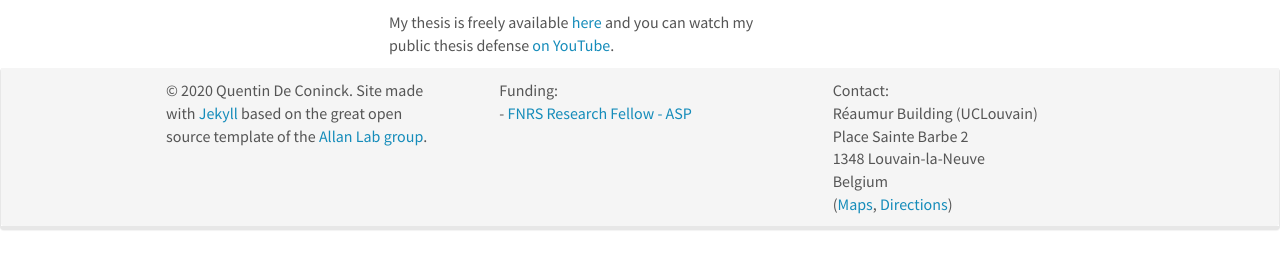
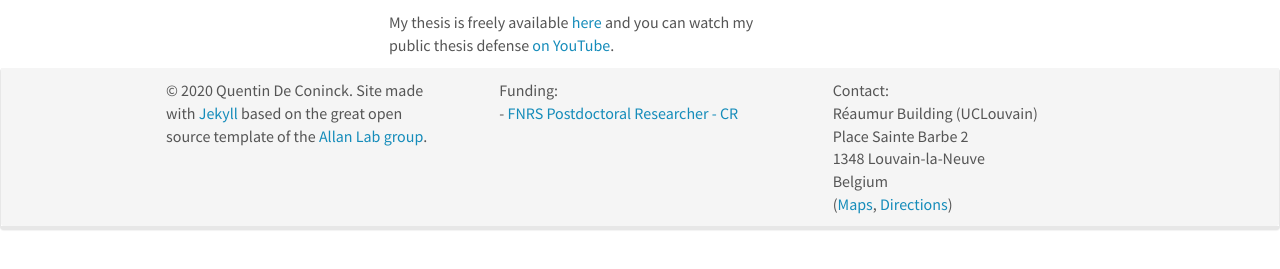
Before and after one commit to qdeconinck/qdeconinck.github.io, a Jekyll site: the page built from _pages/home.md, in a window 1280 px wide. Shown: the part 455-724 px from the top of the page. Built offline with Jekyll 4.4.1, drawn with Linux system fonts in a browser that asks for light colours; nearby versions of some CDN libraries.

Commit message:
update funding

```diff
--- a/_includes/footer.html
+++ b/_includes/footer.html
@@ -13,7 +13,7 @@
 		</div>
 		<div class="col-sm-4">
 		  Funding:<br />
-		  - <a href="https://www.frs-fnrs.be/en/financements/chercheur-doctorant#asp">FNRS Research Fellow - ASP</a> <br />
+		  - <a href="https://www.frs-fnrs.be/en/financements/chercheur-postdoc#cr">FNRS Postdoctoral Researcher - CR</a> <br />
 		</div>
 		<div class="col-sm-4">
 		  Contact:<br />
```
